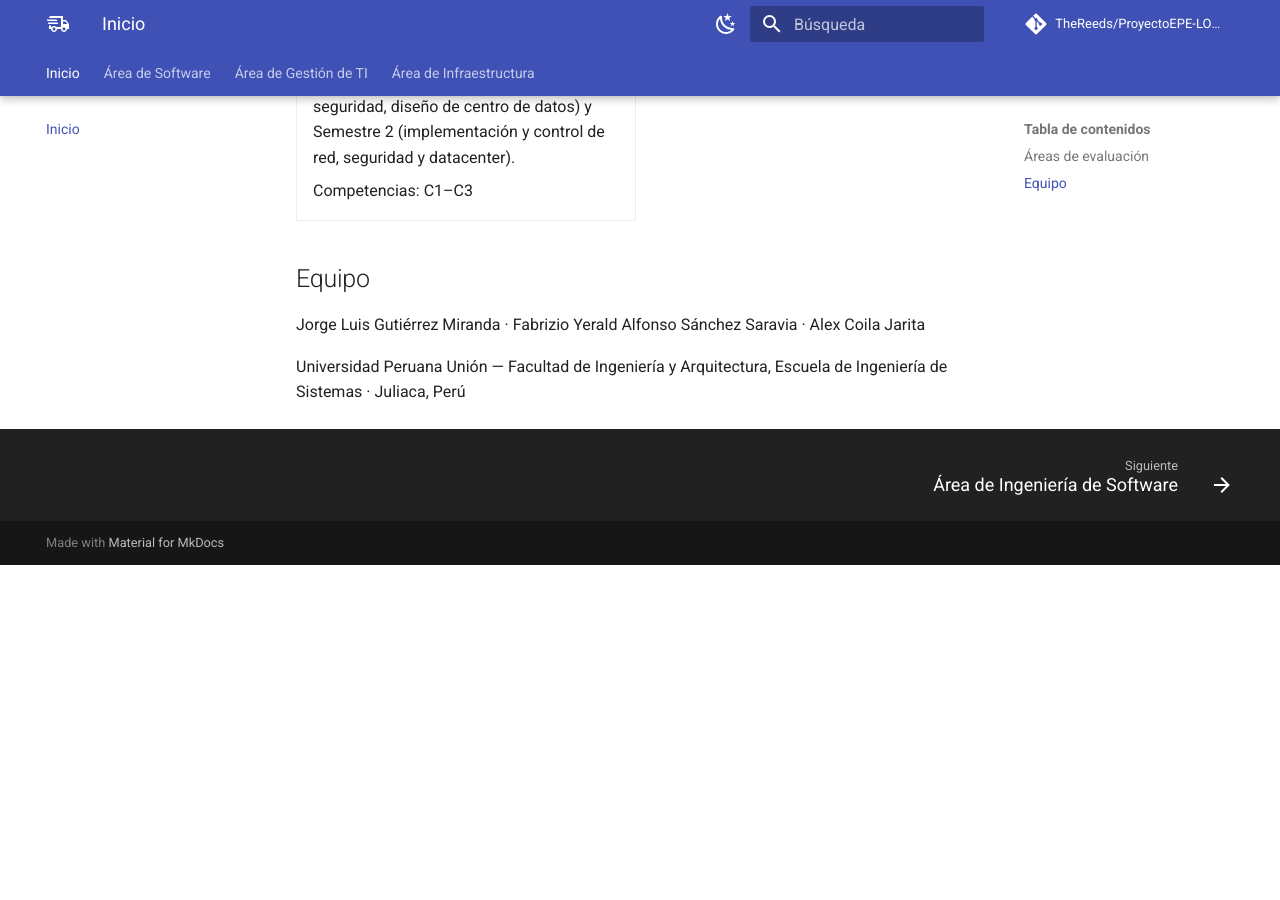
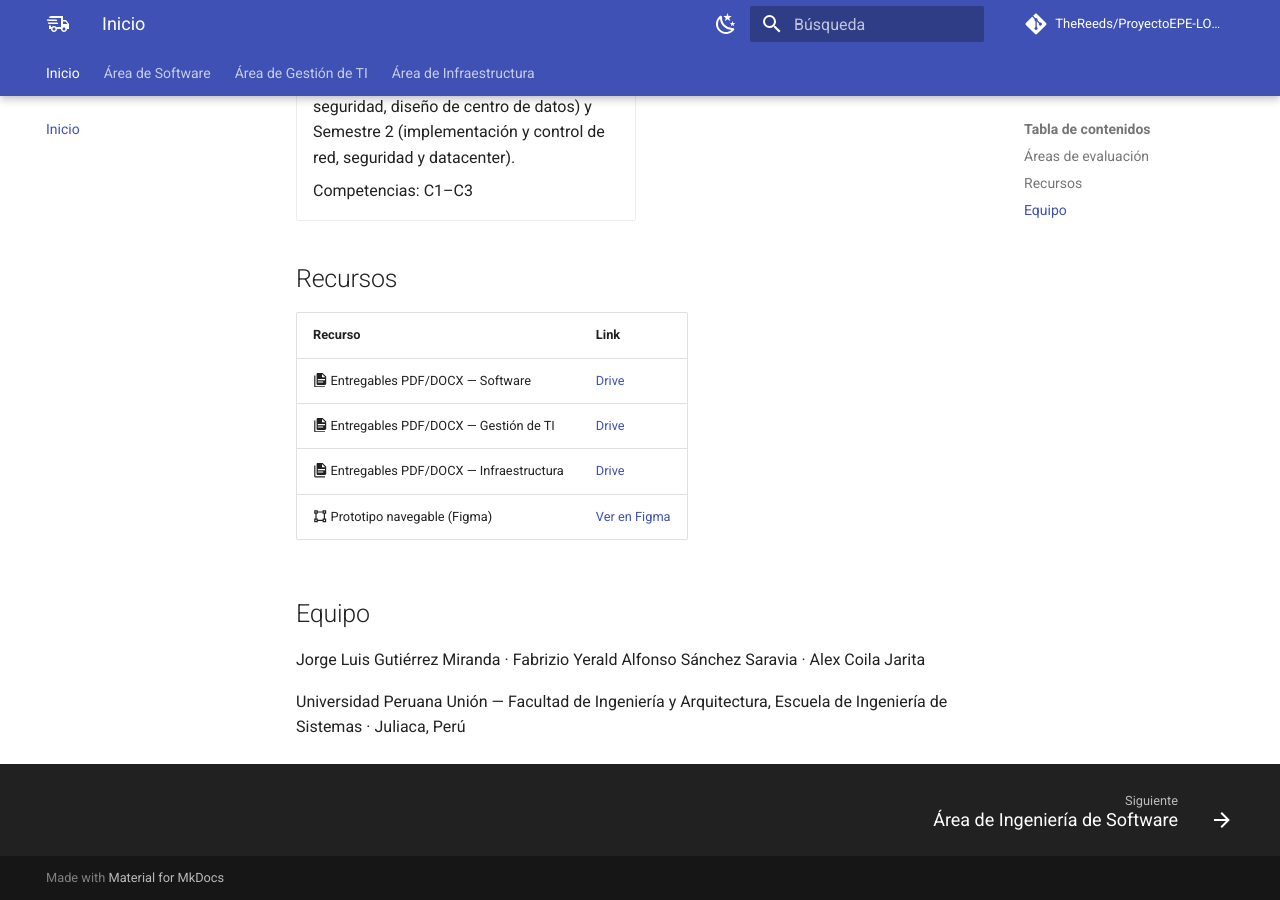
Before and after one commit to TheReeds/ProyectoEPE-LOGYX, an MkDocs documentation site: the page built from docs/index.md, in a window 1280 px wide and 900 px high, scrolled down 759 px. Built offline with MkDocs 1.6.1 and Material for MkDocs 9.7.7, drawn with Linux system fonts in a browser that asks for light colours; comment, search, counter and statistics services are not loaded; before the commit the page ends 1324 px from its top, so only the background shows below that.

Commit message:
docs: agregar links a Drive por area y prototipo Figma en inicio

```diff
--- a/docs/index.md
+++ b/docs/index.md
@@ -28,6 +28,15 @@ Este sitio reúne la documentación de la **Evaluación del Perfil de Egreso (EP
 
 </div>
 
+## Recursos
+
+| Recurso | Link |
+|---|---|
+| :material-file-document-multiple: Entregables PDF/DOCX — Software | [Drive](https://drive.google.com/drive/folders/1i53tJRzGlQJKzFkyocFTw7BqKLGSR9pS?usp=sharing) |
+| :material-file-document-multiple: Entregables PDF/DOCX — Gestión de TI | [Drive](https://drive.google.com/drive/folders/1u4SWkKHHsdrup8Ap_6_YBXLzr1Vq7CHd?usp=sharing) |
+| :material-file-document-multiple: Entregables PDF/DOCX — Infraestructura | [Drive](https://drive.google.com/drive/folders/1Up9sKYe7uLqgN7L3EcqbCTTgAxQTGWVz?usp=sharing) |
+| :material-vector-square: Prototipo navegable (Figma) | [Ver en Figma](https://www.figma.com/proto/VPAgeR1zHUZCXKvBwKsYez/LOGYX-PROTOTIPOS?node-id=0-1&t=BFJbHyiHm6diGpam-1) |
+
 ## Equipo
 
 Jorge Luis Gutiérrez Miranda · Fabrizio Yerald Alfonso Sánchez Saravia · Alex Coila Jarita
```
Also changed, not shown: README.md (+5 -0 lines).
